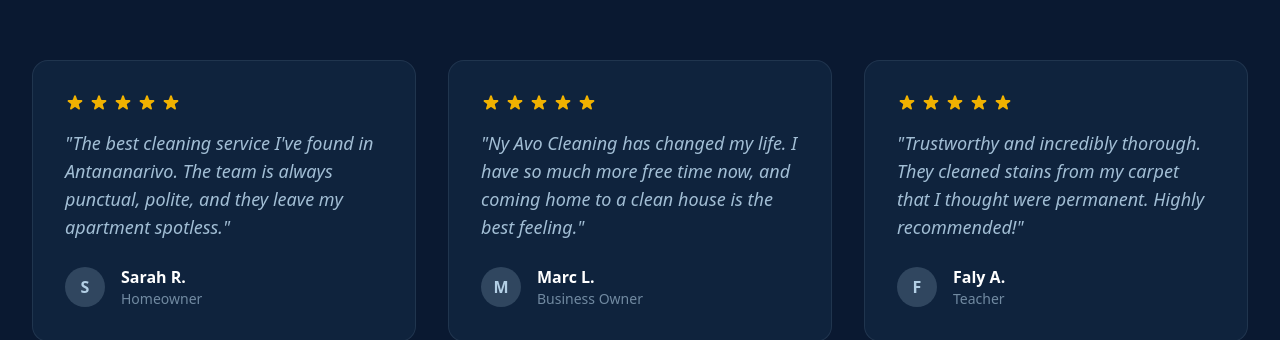
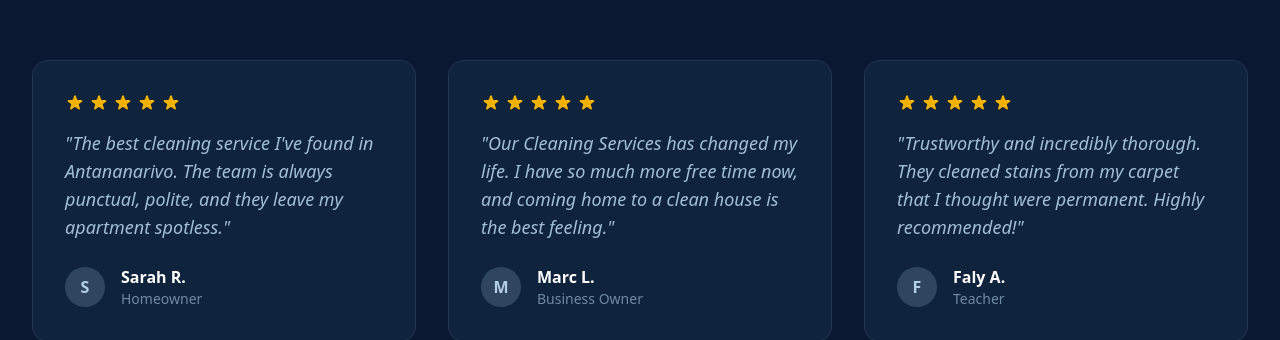
Before and after one commit to NyAvoFandresena/cleaning-website-idea, a Next.js app in the folder web/: page / in a window 1280 px wide. Shown: the part 2709-3049 px from the top of the page. Built offline with nearby package versions, Linux system fonts and the light colour scheme.

Commit message:
feat: add new `Testimonials` section component to display client feedback.

```diff
--- a/web/src/components/sections/Testimonials.tsx
+++ b/web/src/components/sections/Testimonials.tsx
@@ -7,7 +7,7 @@
     role: "Homeowner",
   },
   {
-    content: "Ny Avo Cleaning has changed my life. I have so much more free time now, and coming home to a clean house is the best feeling.",
+    content: "Our Cleaning Services has changed my life. I have so much more free time now, and coming home to a clean house is the best feeling.",
     author: "Marc L.",
     role: "Business Owner",
   },
```
